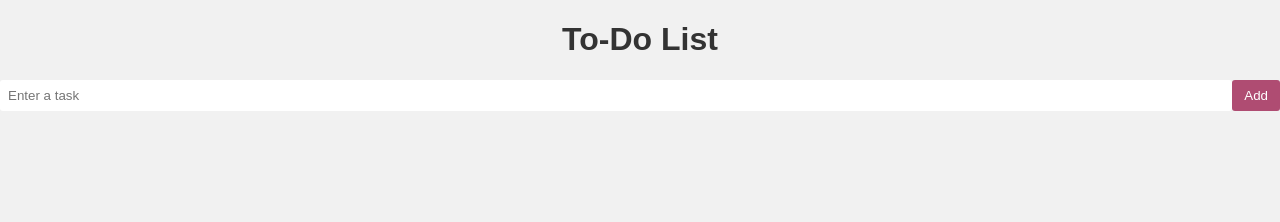
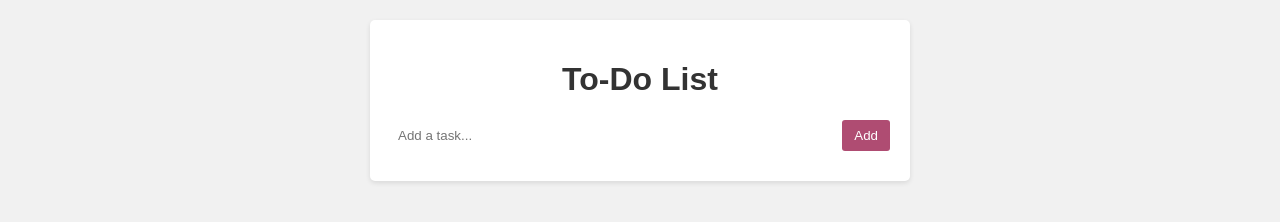
Before and after one commit to Aaliyahnaomi/Simple-Projects, a plain HTML site: page To-Do-List Project/index.html in a window 1280 px wide. Drawn offline with Linux system fonts and the light colour scheme.

Commit message:
index.html

```diff
--- a/To-Do-List Project/index.html
+++ b/To-Do-List Project/index.html
@@ -1,19 +1,24 @@
 <!DOCTYPE html>
 <html lang="en">
+
 <head>
   <meta charset="UTF-8">
   <meta name="viewport" content="width=device-width, initial-scale=1.0">
+  <link rel="stylesheet" href="style.css">
   <title>To-Do List</title>
-  <link rel="stylesheet" href="style.css">
 </head>
+
 <body>
-  <h1>To-Do List</h1>
-  <form id="todo-form">
-    <input type="text" id="todo-input" placeholder="Enter a task">
-    <button type="submit">Add</button>
-  </form>
-  <ul id="todo-list">
-  </ul>
+  <div class="container">
+    <h1>To-Do List</h1>
+    <form id="todo-form">
+      <input type="text" id="todo-input" placeholder="Add a task...">
+      <button type="submit">Add</button>
+    </form>
+    <ul id="todo-list"></ul>
+  </div>
+
   <script src="script.js"></script>
 </body>
+
 </html>
```
